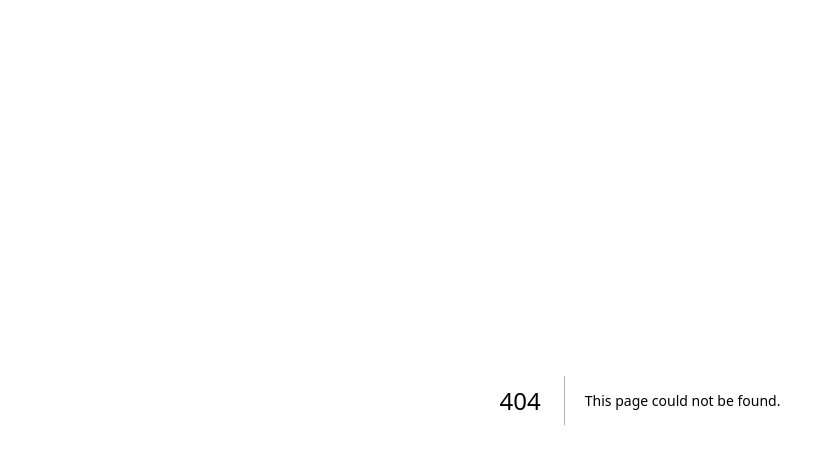
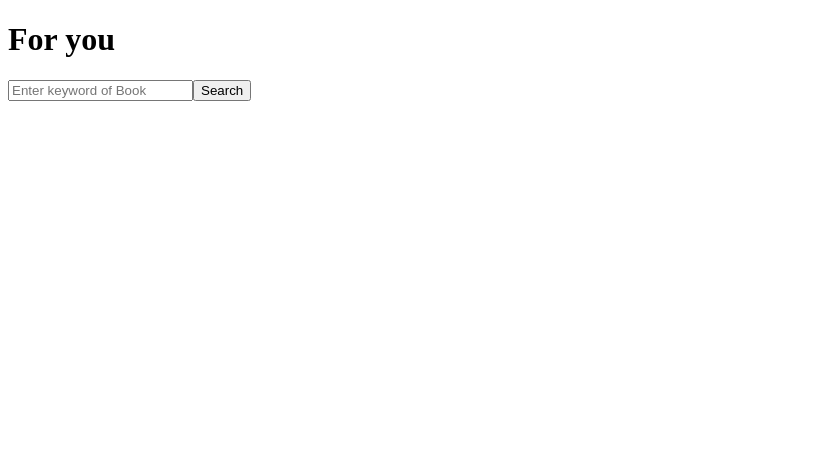
Before and after one commit to slee1204/ADCD-Bookie, a Next.js app: page /dashboard in a window 1280 px wide. Before the commit this address had no page. Shown: the top 464 px of the page, without its empty margins (0-835 px from the left). Built offline with nearby package versions, Linux system fonts and the light colour scheme.

Commit message:
initial commit

```diff
--- /dev/null
+++ b/pages/dashboard.js
@@ -0,0 +1,41 @@
+import { useState } from "react";
+import { useRouter } from "next/router";
+import Card from "@/comp/Card";
+import axios from "axios";
+import Button from "@/comp/Button";
+
+export default function Dashboard() {
+
+  const [search, setSearch] = useState("")
+  const [bookData, setBookData] = useState([]);
+
+  const apiKey = "AIzaSyDwqGo8hs4GSZ-NDeHRIGbVeL66zKGNDlM"
+
+  const searchBook = (e) => {
+    if (e.key === "Enter") {
+      axios.get(`https:www.googleapis.com/books/v1/volumes?q=subject:${search}&key=${apiKey}&maxResults=40`)
+        .then(res => {
+          setBookData(res.data.items)
+        }).catch(err => {
+          console.log(err)
+        })
+    }
+  }
+
+  return <div>
+    <h1>For you</h1>
+    <div className="search">
+      <input
+        type="text"
+        placeholder="Enter keyword of Book"
+        value={search}
+        onChange={e => setSearch(e.target.value)}
+        onKeyDown={searchBook}
+      />
+      <Button text="Search" handleClick={searchBook} />
+    </div>
+    <div className="container">
+      <Card book={bookData} />
+    </div>
+  </div>
+}
```
